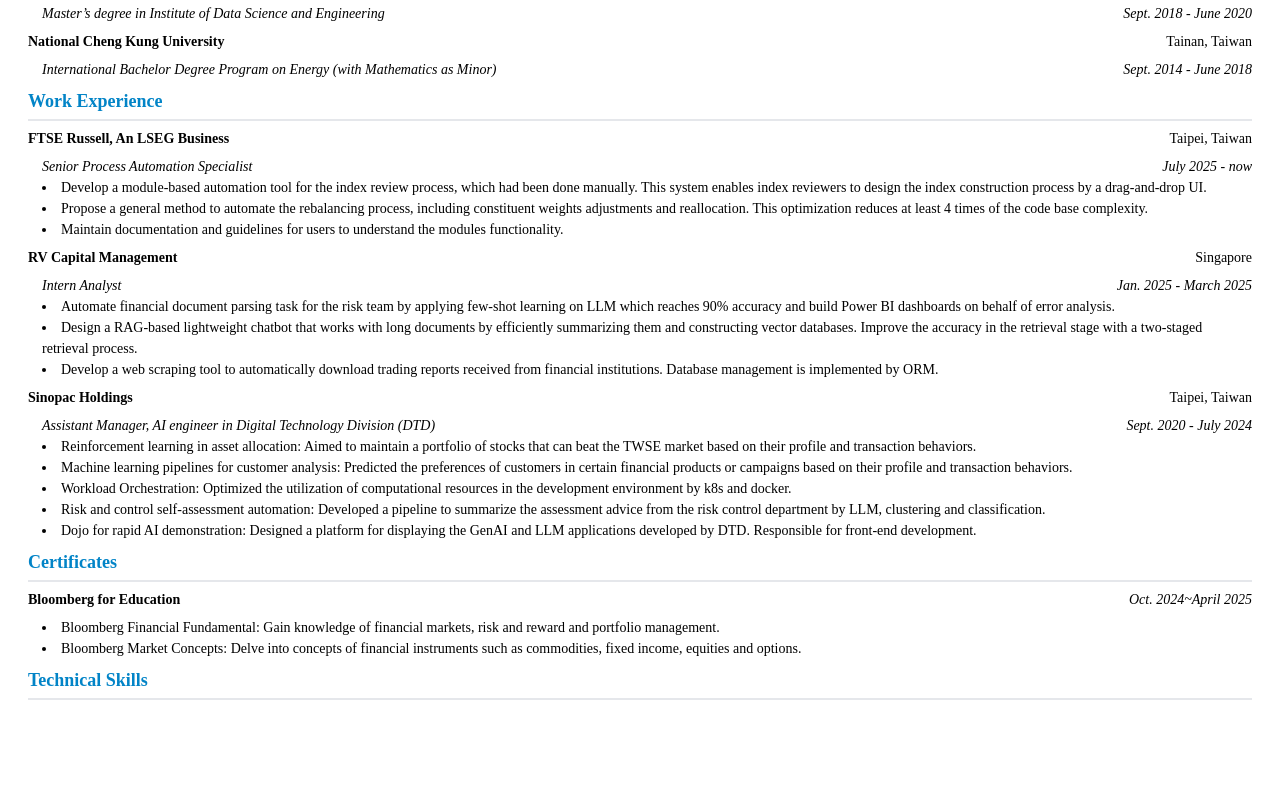
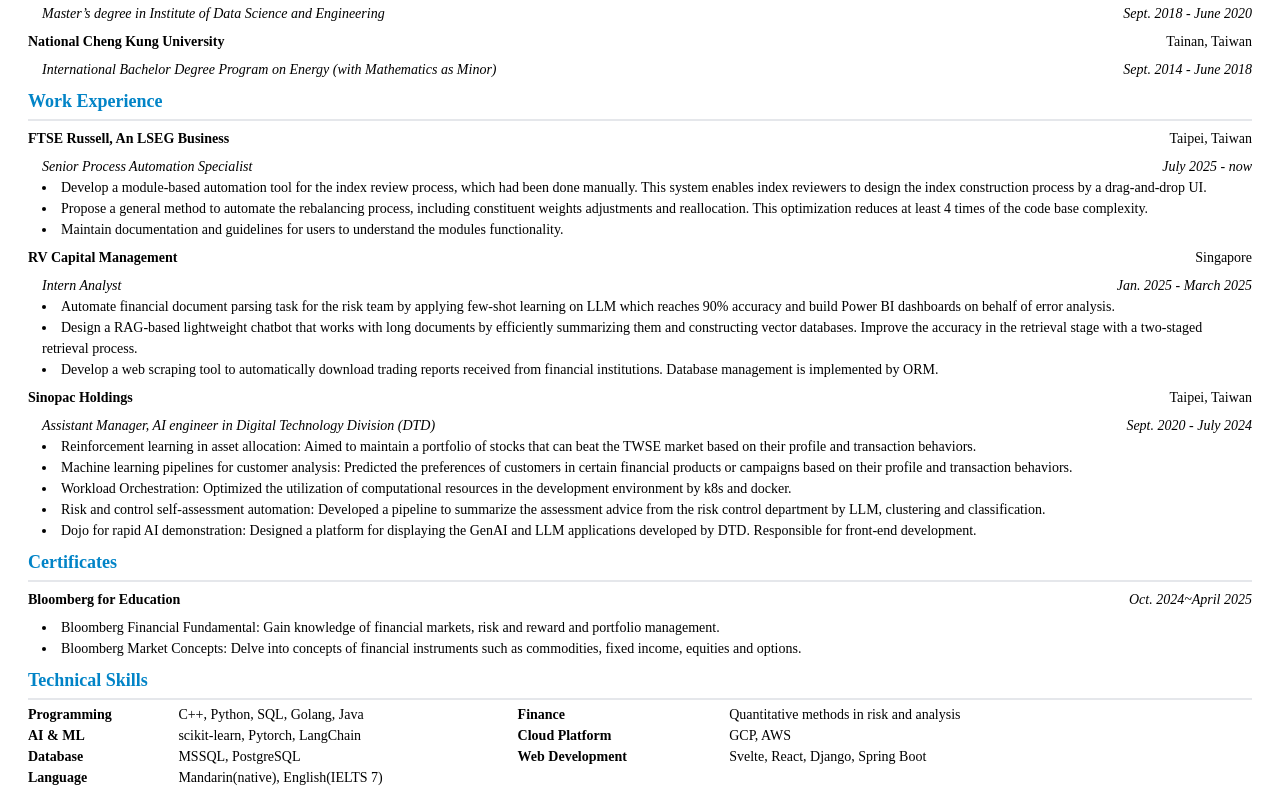
Before and after one commit to yuhsuanyang/personal_website, a React (Vite) app in the folder webpage/: page /#/CV in a window 1280 px wide. Shown: the part 227-1027 px from the top of the page. Before the commit the page ends 931 px from the top, so only its background shows below. Built offline with nearby package versions, Linux system fonts and the light colour scheme.

Commit message:
feat: add Technical Skills section to CV

```diff
--- a/webpage/src/components/routeComponents/CV.jsx
+++ b/webpage/src/components/routeComponents/CV.jsx
@@ -1,8 +1,18 @@
 import GeneralInfo from "../subComponents/GeneralInfo";
 import ExpSection from "../subComponents/ExpSection";
 import ProjectSection from "../subComponents/ProjectSection";
+import SkillSet from "../subComponents/SkillSet";
 
 function CV({ basicData, expData }) {
+  const skillTypes = [
+    "Programming",
+    "Finance",
+    "AI & ML",
+    "Cloud Platform",
+    "Database",
+    "Web Development",
+    "Language",
+  ];
   return (
     <div className="cv">
       <div style={{ display: "flex", justifyContent: "center" }}>
@@ -71,6 +81,14 @@
       </div>
       <div>
         <div className="title bold">Technical Skills</div>
+        <div className="grid">
+          {Array.from(skillTypes).map((skill) => (
+            <SkillSet
+              skillType={skill}
+              skills={Array.from(expData["Technical Skills"][skill]).join(", ")}
+            />
+          ))}
+        </div>
       </div>
     </div>
   );
--- a/webpage/src/components/routeComponents/Index.jsx
+++ b/webpage/src/components/routeComponents/Index.jsx
@@ -28,6 +28,8 @@
   const downloadCV = async () => {
     const iframe = document.getElementById("cv");
     const scale = 0.9;
+    const now = new Date();
+    const fileName = `CV_${now.getFullYear()}${(now.getMonth() + 1).toString().padStart(2, "0")}.pdf`;
     await waitForCV(iframe);
 
     const content = iframe.contentDocument;
@@ -35,7 +37,6 @@
     const canvas = await html2canvas(content.body, {
       useCORS: true,
     });
-    // console.log(body.style.fontSize);
     const imgData = canvas.toDataURL("image/png");
 
     const pdf = new jsPDF("p", "mm", "a4");
@@ -44,7 +45,7 @@
     const pdfHeight = (canvas.height * pdfWidth) / canvas.width;
 
     pdf.addImage(imgData, "PNG", 0, 0, pdfWidth, pdfHeight);
-    pdf.save("CV.pdf");
+    pdf.save(fileName);
   };
 
   return (
@@ -55,6 +56,7 @@
         style={{ top: "0", left: "0", backgroundColor: "#242424" }}
       >
         <ParallaxLayer offset={0} speed={1} className="layer">
+          <div style={{ height: "5%" }}></div>
           <div className="cover">
             <ContactSection
               data={basicData["Contact Information"]}
@@ -140,7 +142,7 @@
           </div>
         </ParallaxLayer>
       </Parallax>
-      <iframe src="/#/CV" id="cv" style={{ width: "210mm", height: "auto" }} />
+      <iframe src="/#/CV" id="cv" />
     </>
   );
 }
--- a/webpage/src/components/routeComponents/style.css
+++ b/webpage/src/components/routeComponents/style.css
@@ -47,6 +47,11 @@
 .dark-blue{
     color: rgb(3, 105, 161);
 }
+.grid{
+    display: grid;
+    grid-template-columns: 2fr 3fr;
+    margin-bottom: 1%;
+}
 .sky-blue{
     color: rgb(14, 165, 233);
 }
@@ -64,3 +69,9 @@
     margin-bottom: 0.25rem;
     padding: 0.25rem 0;
 }
+#cv{
+    width: 210mm;
+    height: auto;
+    position: fixed;
+    left: -9999px;
+}
--- /dev/null
+++ b/webpage/src/components/subComponents/SkillSet.jsx
@@ -0,0 +1,12 @@
+function SkillSet({ skillType, skills }) {
+  return (
+    <div style={{ display: "flex", gap: "2em" }}>
+      <p className="bold" style={{ width: "25%" }}>
+        {skillType}
+      </p>
+      <p>{skills}</p>
+    </div>
+  );
+}
+
+export default SkillSet;
```
